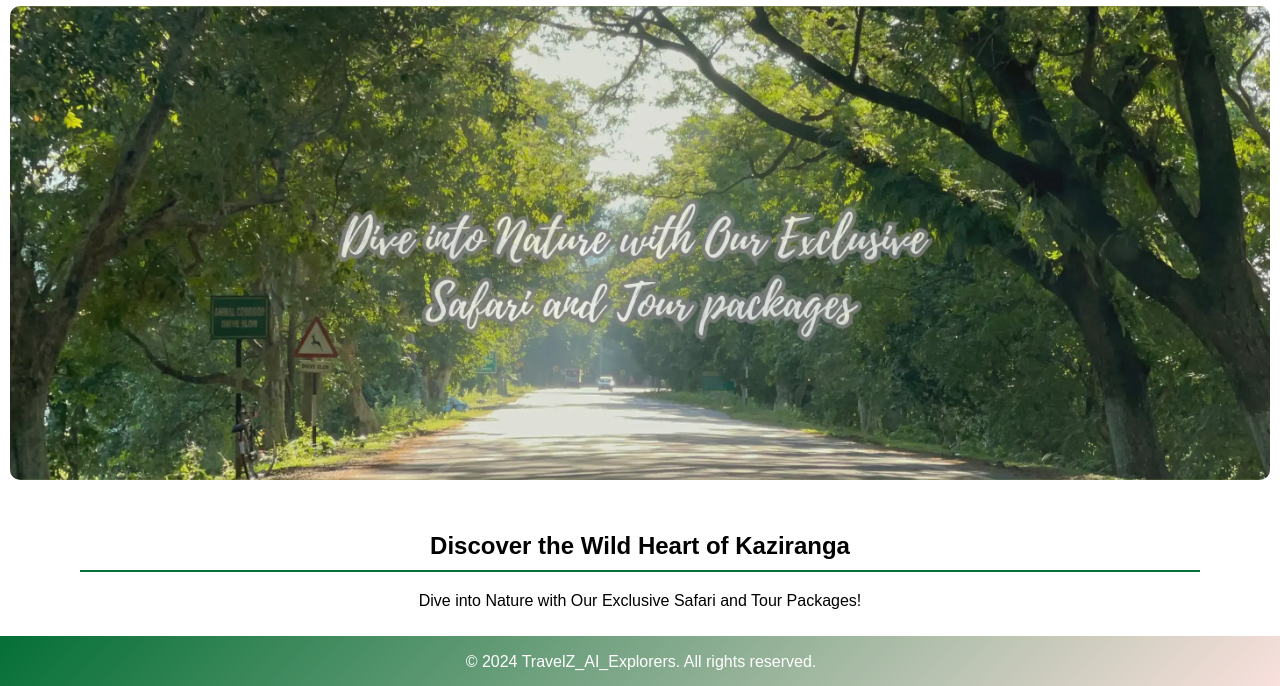
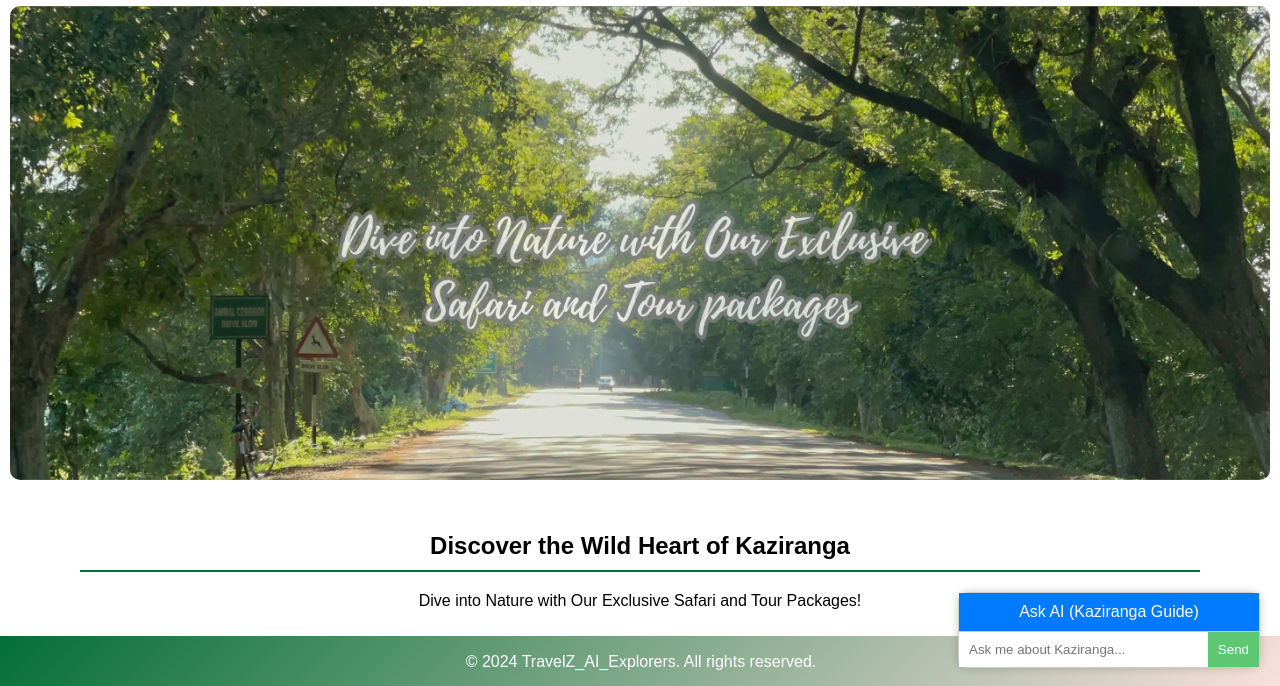
Before and after one commit to Ashish-Tamang/major-project, a plain HTML site: page index.html in a window 1280 px wide. Shown: the part 112-798 px from the top of the page. Drawn offline with Linux system fonts and the light colour scheme.

Commit message:
Ai Chat
Added Officially

```diff
--- a/index.html
+++ b/index.html
@@ -4,8 +4,8 @@
     <meta charset="UTF-8">
     <meta name="viewport" content="width=device-width, initial-scale=1.0">
     <title>Kaziranga National Park Booking</title>
-
     <link rel="stylesheet" href="styles.css">
+    <script defer src="chat.js"></script>
 
 </head>
 <body>
@@ -111,6 +111,75 @@
             }
         });
     </script>
+<section>
+    <div class="chat-container">
+        <div class="chat-header" onclick="toggleChat()">Ask AI (Kaziranga Guide)</div>
+        <div class="chat-box" id="chatBox"></div>
+        <div class="chat-input-container">
+            <input type="text" id="chatInput" class="chat-input" placeholder="Ask me about Kaziranga..." onkeypress="handleKeyPress(event)">
+            <button class="send-button" onclick="sendMessage()">Send</button>
+        </div>
+    </div>
+
+    <style>
+        .chat-container {
+    position: fixed;
+    bottom: 20px;
+    right: 20px;
+    width: 300px;
+    background: white;
+    border: 1px solid #ccc;
+    border-radius: 10px;
+    box-shadow: 0 0 10px rgba(0, 0, 0, 0.2);
+    z-index: 1000; /* Ensure it appears above the footer */
+}
+
+        .chat-header {
+            background: #007BFF;
+            color: white;
+            padding: 10px;
+            text-align: center;
+            cursor: pointer;
+        }
+        .chat-box {
+            max-height: 300px;
+            overflow-y: auto;
+            padding: 10px;
+            display: none;
+        }
+        .chat-input-container {
+            display: flex;
+            border-top: 1px solid #ccc;
+        }
+        .chat-input {
+            flex: 1;
+            padding: 10px;
+            border: none;
+        }
+        .send-button {
+            background: #5dc772;
+            color: white;
+            border: none;
+            padding: 10px;
+            cursor: pointer;
+        }
+        .send-button:hover {
+            background: #5dc772;
+        }
+        .chat-message {
+            padding: 8px;
+            border-radius: 5px;
+            margin-bottom: 5px;
+        }
+        .user {
+            background: #d1e7fd;
+            text-align: right;
+        }
+        .bot {
+            background: #f1f1f1;
+        }
+    </style>
+</section>
 
     <footer>
         <p>&copy; 2024 TravelZ_AI_Explorers. All rights reserved.</p>
```
